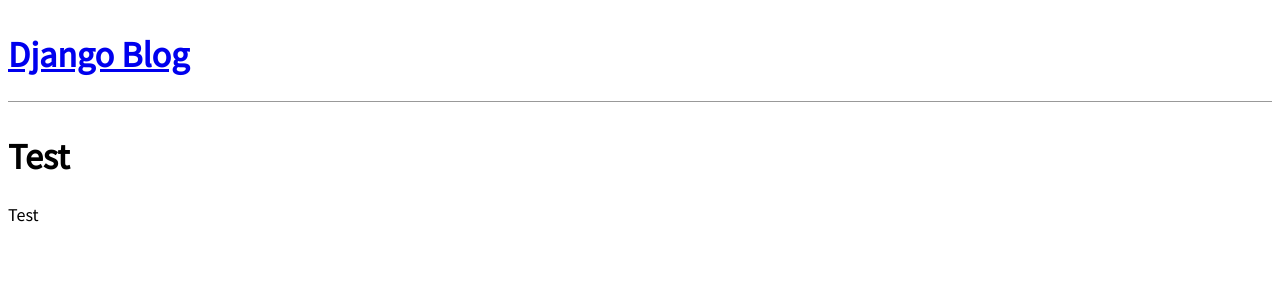
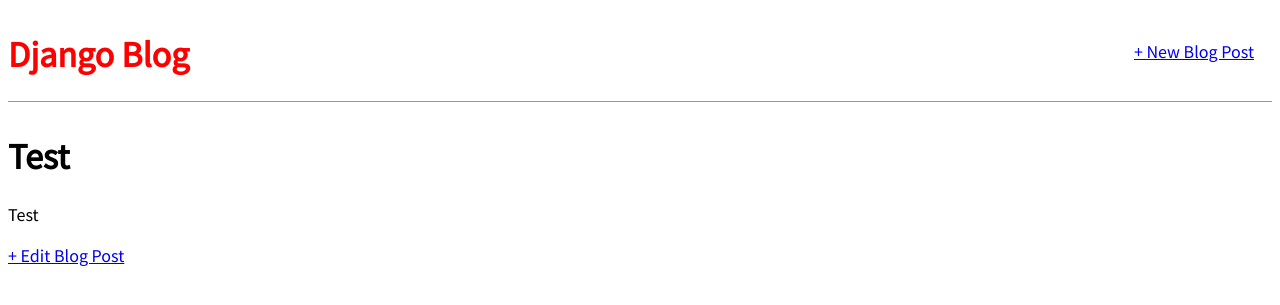
Before and after one commit to gustapfp/simpleblogapp, a Django app: page /blog/1/ in a window 1280 px wide. Shown: the top 305 px of the page. Run offline with Django 4.2, Linux system fonts and the light colour scheme; data comes from the database, SQL or seed files in the repository; both versions use the stored data as it was after the commit.

Commit message:
Create edit view

```diff
--- a/blog/models.py
+++ b/blog/models.py
@@ -1,4 +1,6 @@
+from ast import arg
 from django.db import models
+from django.urls import reverse
 
 # Create your models here.
 
@@ -13,3 +15,6 @@ class Blog(models.Model):
 
     def __str__(self):
         return self.title
+
+    def get_absolute_url(self):
+        return reverse('blog_detail', args=[str(self.id)])
--- a/blog/urls.py
+++ b/blog/urls.py
@@ -1,7 +1,9 @@
 from django.urls import path
-from .views import BlogHomeView, BlogDetailView
+from .views import BlogHomeView, BlogDetailView, BlogCreteView, BlogUpdateView
 
 urlpatterns = [
     path('', BlogHomeView.as_view(), name='home'),
     path('blog/<int:pk>/', BlogDetailView.as_view(), name='blog_detail'),
+    path('blog/<int:pk>/edit/',BlogUpdateView.as_view(), name='blog_edit'),
+    path('blog/new/', BlogCreteView.as_view(), name='blog_new'),
 ]
--- a/blog/views.py
+++ b/blog/views.py
@@ -1,5 +1,6 @@
 from .models import Blog
 from django.views.generic import ListView, DetailView
+from django.views.generic.edit import CreateView, UpdateView
 # Create your views here.
 
 class BlogHomeView(ListView):
@@ -10,3 +11,13 @@ class BlogHomeView(ListView):
 class BlogDetailView(DetailView):
     model = Blog
     template_name = 'blog_detail.html'
+
+class BlogCreteView(CreateView):
+    model = Blog
+    template_name = 'blog_new.html'
+    fields = '__all__' #  all fields with '__all__' since we only have two: title and author.
+
+class BlogUpdateView(UpdateView):
+    model = Blog
+    template_name = 'blog_edit.html'
+    fields = ['title', 'body']
--- a/static/css/base.css
+++ b/static/css/base.css
@@ -1,5 +1,4 @@
-.base {
-    color: red;
+body {
     font-family: "Source Sans Pro", sans-serif;
     font-size: 18px;
 }
@@ -11,8 +10,28 @@ header {
 
 }
 
+header h1 a {
+    color: red;
+    text-decoration: none;
+    }
+
+
 .post-entry {
     padding: auto;
     margin: auto;
     color: black;
 }
+
+.form{
+    color: black;
+}
+
+.nav-left {
+    margin-right: auto;
+}
+
+.nav-right {
+    display: flex;
+    padding-top: 2rem;
+    padding-right: 1em;
+    }
--- a/templates/base.html
+++ b/templates/base.html
@@ -7,18 +7,23 @@
     <meta http-equiv="X-UA-Compatible" content="IE=edge">
     <meta name="viewport" content="width=device-width, initial-scale=1.0">
     <link rel="stylesheet" href="{% static 'css/base.css' %}">
-    <link href="https://fonts.googleapis.com/css?family=Source+Sans+Pro:ǓǏǏ" rel="stylesheet">
+    <link href="https://fonts.googleapis.com/css?family=Source+Sans+Pro:400" rel="stylesheet">
 
     <title>Blog</title>
 </head>
 <body class="base">
 <header>
-    <h1> <a href="{% url 'home' %}">Django Blog</a> </h1>
+    <div class="nav-left">
+        <h1> <a href="{% url 'home' %}">Django Blog</a> </h1>
+    </div>
+
+    <div class="nav-right">
+        <a href="{% url 'blog_new' %}">+ New Blog Post</a>
+    </div>
 </header>
     <div>
         {% block content %}
         {% endblock content %}
-
     </div>
 
 </body>
--- a/templates/blog_detail.html
+++ b/templates/blog_detail.html
@@ -4,7 +4,7 @@
 <div class="post-entry">
     <h1>{{ blog.title }}</h1>
     <p>{{ blog.body }}</p>
-
 </div>
+<a href="{% url 'blog_edit' blog.pk %}">+ Edit Blog Post</a>
 
 {% endblock content %}
```
Also changed, not shown: templates/blog_edit.html (added, +11 -0 lines), templates/blog_new.html (added, +12 -0 lines), db.sqlite3.
